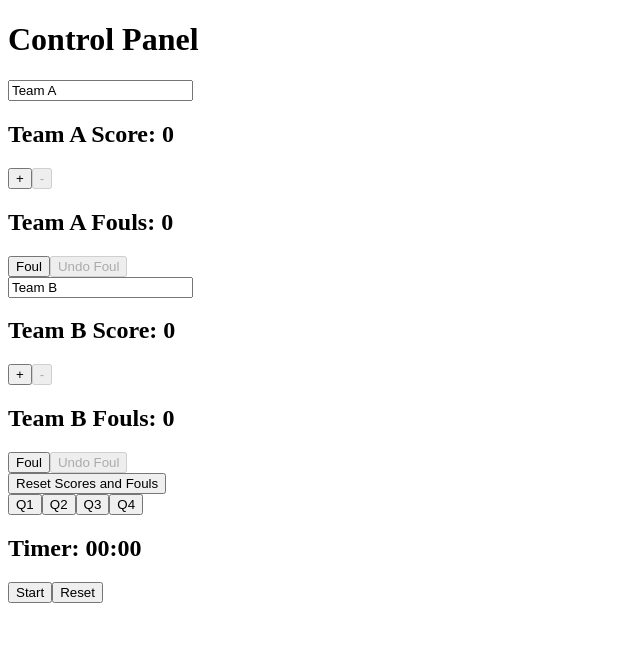
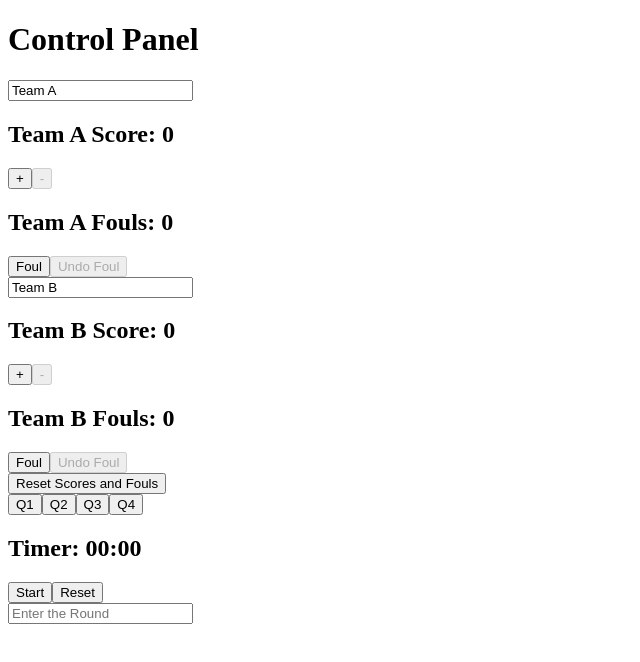
Before and after one commit to anukah/scoreboard, a Next.js app in the folder scoreboard-app/: page / in a window 1280 px wide. Shown: the top 662 px of the page, without its empty margins (0-640 px from the left). Built offline with nearby package versions, Linux system fonts and the light colour scheme.

Commit message:
feat/round

```diff
--- a/scoreboard-app/app/page.js
+++ b/scoreboard-app/app/page.js
@@ -19,7 +19,9 @@ const Home = () => {
     teamBFouls,
     setTeamBFouls,
     setCurrentQuarter,
-    setCurrentTime
+    setCurrentTime,
+    round,
+    setRound
   } = useScore();
 
   const [isTimerRunning, setIsTimerRunning] = useState(false);
@@ -30,7 +32,7 @@ const Home = () => {
 
     if (isTimerRunning) {
       interval = setInterval(() => {
-        setTimer((prev) => prev + 1);
+        setTimer(prev => prev + 1);
       }, 1000);
     } else if (!isTimerRunning && timer !== 0) {
       clearInterval(interval);
@@ -40,7 +42,7 @@ const Home = () => {
   }, [isTimerRunning, timer]);
 
   const handleStartStop = () => {
-    setIsTimerRunning((prev) => !prev);
+    setIsTimerRunning(prev => !prev);
   };
 
   const handleReset = () => {
@@ -66,6 +68,10 @@ const Home = () => {
     setTeamBName(e.target.value);
   };
 
+  const handleRoundChange = (e) => {
+    setRound(e.target.value);
+  };
+
   const handleResetScores = () => {
     setTeamAScore(0);
     setTeamBScore(0);
@@ -87,6 +93,7 @@ const Home = () => {
             value={teamAName}
             onChange={handleTeamANameChange}
             placeholder="Enter Team A Name"
+            className={styles.input}
           />
           <h2>{teamAName} Score: {teamAScore}</h2>
           <button
@@ -123,6 +130,7 @@ const Home = () => {
             value={teamBName}
             onChange={handleTeamBNameChange}
             placeholder="Enter Team B Name"
+            className={styles.input}
           />
           <h2>{teamBName} Score: {teamBScore}</h2>
           <button
@@ -176,6 +184,15 @@ const Home = () => {
             Reset
           </button>
         </div>
+        <div className={styles.roundSection}>
+          <input
+            type="text"
+            value={round}
+            onChange={handleRoundChange}
+            placeholder="Enter the Round"
+            className={styles.input}
+          />
+        </div>
       </div>
     </div>
   );
--- a/scoreboard-app/context/StoreContext.js
+++ b/scoreboard-app/context/StoreContext.js
@@ -13,7 +13,8 @@ export const ScoreProvider = ({ children }) => {
   const [teamAFouls, setTeamAFouls] = useState(0);
   const [teamBFouls, setTeamBFouls] = useState(0);
   const [currentQuarter, setCurrentQuarter] = useState("");
-  const [currentTime, setCurrentTime] = useState("00:00"); // Add currentTime state
+  const [currentTime, setCurrentTime] = useState("00:00");
+  const [currentRound, setCurrentRound] = useState(""); // Ensure this is set correctly
 
   // Sync state with localStorage
   useEffect(() => {
@@ -24,7 +25,8 @@ export const ScoreProvider = ({ children }) => {
     const storedTeamAFouls = localStorage.getItem('teamAFouls');
     const storedTeamBFouls = localStorage.getItem('teamBFouls');
     const storedCurrentQuarter = localStorage.getItem('currentQuarter');
-    const storedCurrentTime = localStorage.getItem('currentTime'); // Fetch stored currentTime
+    const storedCurrentTime = localStorage.getItem('currentTime');
+    const storedRound = localStorage.getItem('currentRound');
 
     if (storedTeamAScore) setTeamAScore(parseInt(storedTeamAScore, 10));
     if (storedTeamBScore) setTeamBScore(parseInt(storedTeamBScore, 10));
@@ -33,7 +35,8 @@ export const ScoreProvider = ({ children }) => {
     if (storedTeamAFouls) setTeamAFouls(parseInt(storedTeamAFouls, 10));
     if (storedTeamBFouls) setTeamBFouls(parseInt(storedTeamBFouls, 10));
     if (storedCurrentQuarter) setCurrentQuarter(storedCurrentQuarter);
-    if (storedCurrentTime) setCurrentTime(storedCurrentTime); // Set currentTime
+    if (storedCurrentTime) setCurrentTime(storedCurrentTime);
+    if (storedRound) setCurrentRound(storedRound);
   }, []);
 
   useEffect(() => {
@@ -44,34 +47,25 @@ export const ScoreProvider = ({ children }) => {
     localStorage.setItem('teamAFouls', teamAFouls);
     localStorage.setItem('teamBFouls', teamBFouls);
     localStorage.setItem('currentQuarter', currentQuarter);
-    localStorage.setItem('currentTime', currentTime); // Save currentTime
-  }, [teamAScore, teamBScore, teamAName, teamBName, teamAFouls, teamBFouls, currentQuarter, currentTime]);
+    localStorage.setItem('currentTime', currentTime);
+    localStorage.setItem('currentRound', currentRound);
+  }, [teamAScore, teamBScore, teamAName, teamBName, teamAFouls, teamBFouls, currentQuarter, currentTime, currentRound]);
 
   return (
-    <ScoreContext.Provider
-      value={{
-        teamAScore,
-        setTeamAScore,
-        teamBScore,
-        setTeamBScore,
-        teamAName,
-        setTeamAName,
-        teamBName,
-        setTeamBName,
-        teamAFouls,
-        setTeamAFouls,
-        teamBFouls,
-        setTeamBFouls,
-        currentQuarter,
-        setCurrentQuarter,
-        currentTime,  // Provide currentTime
-        setCurrentTime // Provide setCurrentTime
-      }}>
+    <ScoreContext.Provider value={{
+      teamAScore, setTeamAScore,
+      teamBScore, setTeamBScore,
+      teamAName, setTeamAName,
+      teamBName, setTeamBName,
+      teamAFouls, setTeamAFouls,
+      teamBFouls, setTeamBFouls,
+      currentQuarter, setCurrentQuarter,
+      currentTime, setCurrentTime,
+      round: currentRound, setRound: setCurrentRound
+    }}>
       {children}
     </ScoreContext.Provider>
   );
 };
 
-export const useScore = () => {
-  return useContext(ScoreContext);
-};
+export const useScore = () => useContext(ScoreContext);
```
Also changed, not shown: scoreboard-app/app/score/page.js (+13 -2 lines), 1 other file (tests, documents, lock files or other folders).
